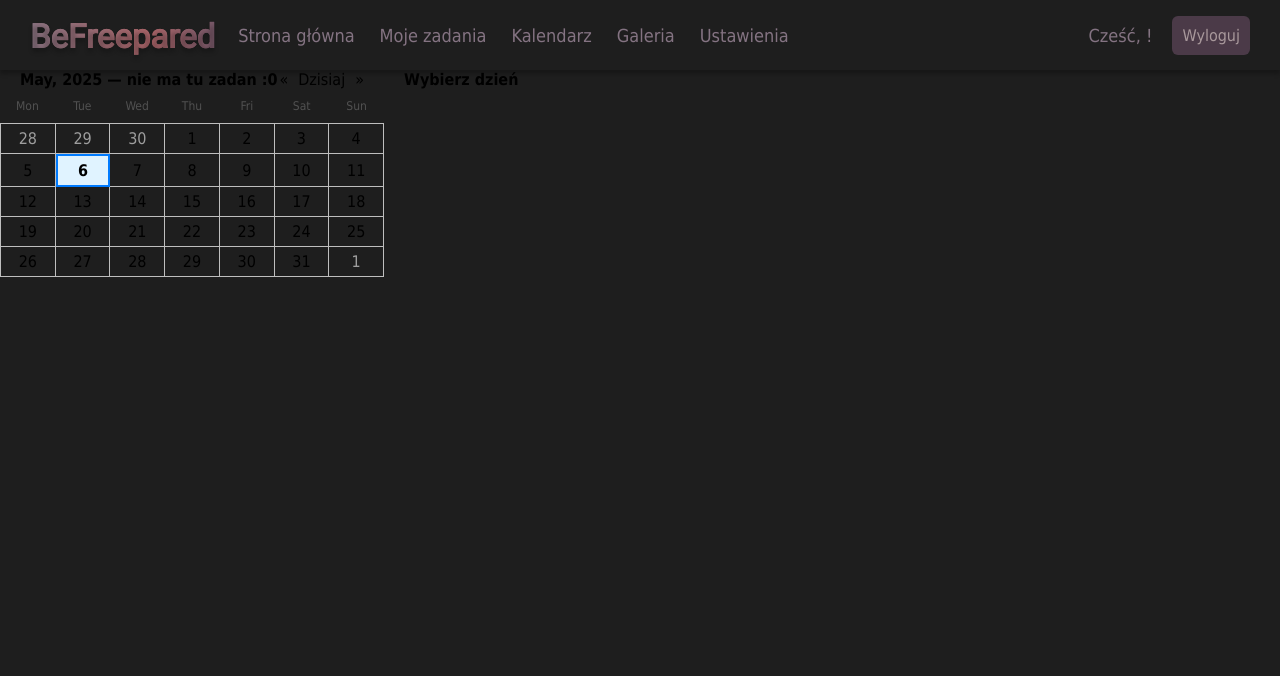
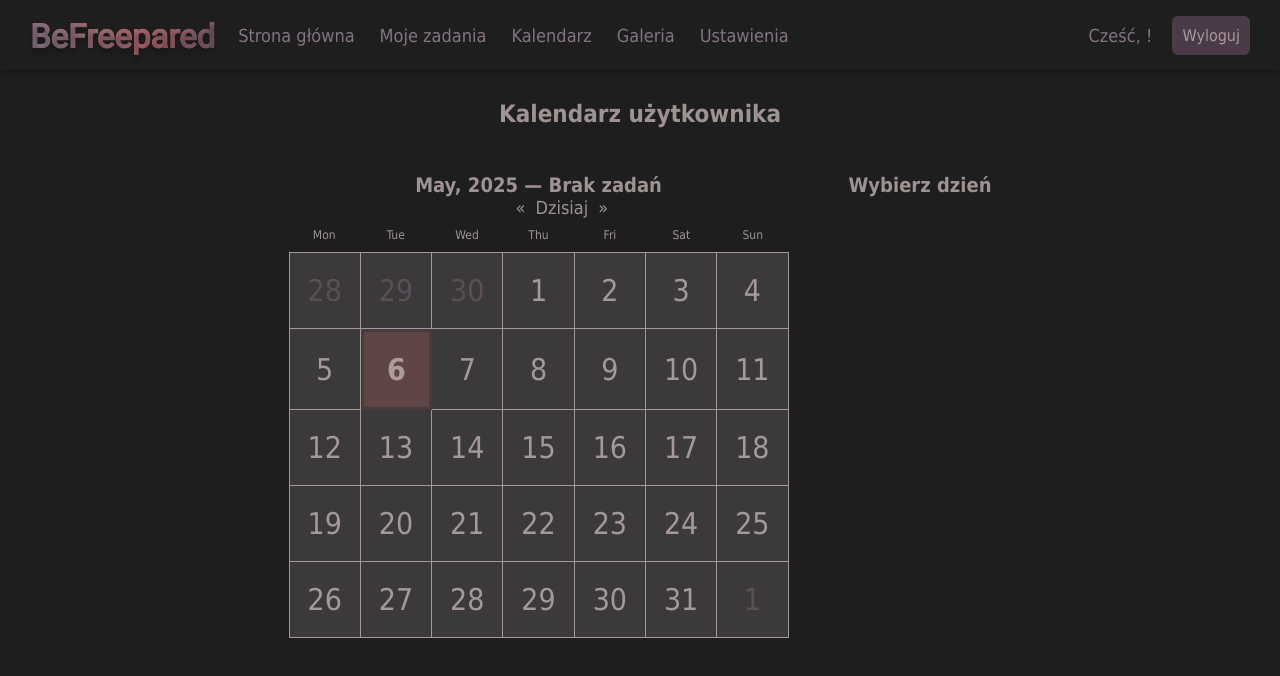
Before and after one commit to Pola75m/BeFreeparedApp, an Angular app: page /my-calendar-page in a window 1280 px wide. Shown: the top 676 px of the page. Built offline with nearby package versions, Linux system fonts and the light colour scheme; sample sign-in values are in the browser's storage.

Commit message:
calendar + gallery edit

```diff
--- a/src/app/calendar-page/calendar-page.component.css
+++ b/src/app/calendar-page/calendar-page.component.css
@@ -1,3 +1,26 @@
-.hellos{
-    color: rgb(162, 188, 218) !important;
+.container{
+  justify-items: center;
+  margin: 10px;
+  padding-top: 20px;
+  padding-left:60px; ;
+  padding-right:60px;;
+  padding-bottom:40px; ;
+  width: auto;
+  height: 100%;
+  text-align: left;
+  margin-bottom: 20px;
+  color: #c4b5b5c4;
 }
+.container>h2{
+    color: #c4b5b5c4; justify-items: center;
+  margin: 10px;
+  padding-top: 20px;
+  padding-left:60px; ;
+  padding-right:60px;;
+  padding-bottom:40px; ;
+  width: auto;
+  height: 100%;
+  text-align: left;
+  margin-bottom: 20px;
+  color: #c4b5b5c4;
+}
--- a/src/app/calendar-page/calendar-page.component.html
+++ b/src/app/calendar-page/calendar-page.component.html
@@ -1,2 +1,3 @@
-<h4 class="hellos">Zadania wszystkich Freepedzików</h4>
-<calendar [meetings]="allMeetings"></calendar>
+<div class="container">
+  <calendar [meetings]="allMeetings"></calendar>
+</div>
--- a/src/app/calendar-page/calendar-page.component.ts
+++ b/src/app/calendar-page/calendar-page.component.ts
@@ -24,7 +24,7 @@ export class CalendarPageComponent {
         if (!task.deadline) continue;
         const date = DateTime.fromISO(task.deadline).toISODate()!;
         if (!result[date]) result[date] = [];
-        result[date].push(task.task_name + ` (${task.username})`);
+        result[date].push("Zadanie użytkownika " + `${task.username}` +": \""+ task.task_name+"\" " );
       }
 
       this.allMeetings = result;
--- a/src/app/calendar/calendar.component.css
+++ b/src/app/calendar/calendar.component.css
@@ -1,14 +1,37 @@
+*{
+    font-family: Tahoma, Verdana, sans-serif;
+}
+.container{
+  justify-items: center;
+  margin: 10px;
+  padding-top: 20px;
+  padding-left:60px; ;
+  padding-right:60px;;
+  padding-bottom:40px; ;
+  width: auto;
+  height: 100%;
+  text-align: left;
+  margin-bottom: 20px;
+  color: #c4b5b5c4;
+}
 .calendar-container {
     display: flex;
+    margin-top: 45px;
+    font-weight: 500;
+    font-size: 20px;
   }
-
   .calendar {
     padding-right: 10px;
-    min-width: 384px;
+    min-width: 500px;
+    width: 100%;
+    height: 90px;
+    font-size: 30px;
+    text-align: center;
   }
 
   .calendar-headline {
     display: flex;
+    flex-direction: column;
     margin-bottom: 10px;
     justify-content: space-between;
     padding: 0 20px;
@@ -16,10 +39,13 @@
 
   .calendar-headline-month {
     font-weight: 600;
+    font-size: 20px;
   }
 
   .calendar-headline-controls {
     display: flex;
+    margin-left: 45%;
+    font-size: 18px;
   }
 
   .calendar-headline-control {
@@ -39,7 +65,7 @@
     grid-template-columns: repeat(7, minmax(0, 1fr));
     font-size: 12px;
     margin-bottom: 10px;
-    color: rgb(81, 81, 81);
+    color: #c4b5b5c4;
   }
 
   .calendar-weeks-grid-cell {
@@ -47,58 +73,81 @@
   }
 
   .calendar-grid-cell-inactive {
-    color: #9e9e9e;
+    color: #5c4f5afd;
   }
 
   .calendar-grid {
     display: grid;
+    background-color: #d6c9c928;
     grid-template-columns: repeat(7, minmax(0, 1fr));
-    border-top: 1px solid rgb(190, 190, 190);
-    border-left: 1px solid rgb(190, 190, 190);
+    grid-column: 1;
+    border-top: 1px solid #c4b5b5c4;
+    border-left: 1px solid #c4b5b5c4;
   }
 
   .calendar-grid-cell {
-    padding: 5px;
+    padding: 20px 10px;
     display: flex;
     align-items: center;
     justify-content: center;
-    border-bottom: 1px solid rgb(190, 190, 190);
-    border-right: 1px solid rgb(190, 190, 190);
+    border-bottom: 1px solid #c4b5b5c4;
+    border-right: 1px solid #c4b5b5c4;
     cursor: pointer;
   }
 
   .calendar-grid-cell:hover {
-    background: #9ba3bf;
+    background: #847382;
   }
 
   .calendar-grid-cell-active {
-    background: #9ba3bf;
+    background: rgba(105, 83, 93, 0.788);
   }
 
+
+  .calendar-grid-cell-today {
+    background-color: #774e509a;
+    border: 3px solid #3d363cab;
+    font-weight: bold;
+  }
+
+  .calendar-grid-cell-dot {
+    width: 8px;
+    height: 8px;
+    text-align: center;
+    background-color: #c4b5b5c4;
+    border-radius: 50%;
+    margin: 0;
+  }
+  .calendar-grid-cell-content {
+  display: flex;
+  flex-direction: column;
+  align-items: center;
+  justify-content: center;
+}
+  .calendar-grid-cell:hover {
+    background-color: #524950ab;
+    cursor: pointer;
+  }
   .schedule {
-    margin-left: 10px;
+    text-align: center;
+    width: 100%;
+    margin-left: 50px;
   }
 
   .schedule-headline {
     font-weight: 600;
-    margin-bottom: 30px;
+    margin-bottom: 55px;
   }
+  .schedule-item{
+  background-color: #c4b5b59f;
+  color: #1e1e1e;
+  border: 1px solid #3d363cab;
+  font-size: 18px;
 
-  .calendar-grid-cell-today {
-    background-color: #e0f3ff;
-    border: 2px solid #007bff;
-    font-weight: bold;
+  margin-bottom: 10px;
+  padding: 15px;
+  border-radius: 10px;
+  display: flex;
+  flex-direction: column;
+  gap: 10px;
   }
-
-  .calendar-grid-cell-dot {
-    width: 6px;
-    height: 6px;
-    background-color: #007bff;
-    border-radius: 50%;
-    margin: 2px auto 0 auto;
-  }
-
-  .calendar-grid-cell:hover {
-    background-color: #f0f0f0;
-    cursor: pointer;
-  }
--- a/src/app/calendar/calendar.component.html
+++ b/src/app/calendar/calendar.component.html
@@ -1,44 +1,66 @@
+<div class="container">
+  <h2>Kalendarz użytkownika</h2>
   <div class="calendar-container">
     <div class="calendar">
       <div class="calendar-headline">
         <div class="calendar-headline-month">
-        {{ firstDayOfActiveMonth().monthShort }}, {{ firstDayOfActiveMonth().year }} —
+          {{ firstDayOfActiveMonth().monthShort }},
+          {{ firstDayOfActiveMonth().year }} —
           <span *ngIf="monthlyTaskCount() > 0; else noTasks">
-          {{ monthlyTaskCount() }} tasks
+            Ilość zadań: {{ monthlyTaskCount() }}
           </span>
-        <ng-template #noTasks>nie ma tu zadan :0</ng-template>
+          <ng-template #noTasks> Brak zadań<br /></ng-template>
         </div>
+
         <div class="calendar-headline-controls">
-        <div class="calendar-headline-control" (click)="goToPreviousMonth()">
+          <span class="calendar-headline-control" (click)="goToPreviousMonth()">
             «
-        </div>
-        <div
+          </span>
+          <span
             class="calendar-headline-control calendar-headline-control-today"
             (click)="goToToday()"
           >
             Dzisiaj
-        </div>
-        <div class="calendar-headline-control" (click)="goToNextMonth()">»</div>
+          </span>
+          <span class="calendar-headline-control" (click)="goToNextMonth()">
+            »
+          </span>
         </div>
       </div>
       <div class="calendar-weeks-grid">
-      <div *ngFor="let weekDay of weekDays()" class="calendar-weeks-grid-cell">{{ weekDay }}</div>
+        <div
+          *ngFor="let weekDay of weekDays()"
+          class="calendar-weeks-grid-cell"
+        >
+          {{ weekDay }}
+        </div>
       </div>
       <div class="calendar-grid">
-      <div *ngFor="let dayOfMonth of daysOfMonth()"
+        <div
+          *ngFor="let dayOfMonth of daysOfMonth()"
           [ngClass]="{
             'calendar-grid-cell': true,
-          'calendar-grid-cell-active': activeDay()?.toISODate() === dayOfMonth.toISODate(),
-          'calendar-grid-cell-inactive': dayOfMonth.month !== firstDayOfActiveMonth().month,
-          'calendar-grid-cell-today': today().toISODate() === dayOfMonth.toISODate()
+            'calendar-grid-cell-active':
+              activeDay()?.toISODate() === dayOfMonth.toISODate(),
+            'calendar-grid-cell-inactive':
+              dayOfMonth.month !== firstDayOfActiveMonth().month,
+            'calendar-grid-cell-today':
+              today().toISODate() === dayOfMonth.toISODate()
           }"
           (click)="selectDay(dayOfMonth)"
         >
-        {{ dayOfMonth.day }}
+          <div class="calendar-grid-cell-content">
+            <span class="calendar-day-number">{{ dayOfMonth.day }}</span>
             <div
-          *ngIf="dayOfMonth.toISODate() && meetings && meetings[dayOfMonth.toISODate()!] && meetings[dayOfMonth.toISODate()!].length > 0"
+              *ngIf="
+                dayOfMonth.toISODate() &&
+                meetings &&
+                meetings[dayOfMonth.toISODate()!] &&
+                meetings[dayOfMonth.toISODate()!].length > 0
+              "
               class="calendar-grid-cell-dot"
             ></div>
+          </div>
         </div>
       </div>
     </div>
@@ -53,13 +75,17 @@
       </div>
       <div>
         <div *ngIf="activeDay() && activeDayMeetings().length === 0">
-        Brak zadań tego dnia ^^
+          Brak zadań tego dnia
         </div>
         <div *ngIf="activeDay() && activeDayMeetings().length > 0">
-        <div *ngFor="let meeting of activeDayMeetings()" class="schedule-item">
+          <div
+            *ngFor="let meeting of activeDayMeetings()"
+            class="schedule-item"
+          >
             {{ meeting }}
           </div>
         </div>
       </div>
     </div>
   </div>
+</div>
--- a/src/app/communitygallery/communitygallery.component.css
+++ b/src/app/communitygallery/communitygallery.component.css
@@ -1,5 +1,9 @@
 .gallery-container {
   display: flex;
+  padding-top: 20px;
+  padding-left:60px; ;
+  padding-right:60px;;
+  padding-bottom:40px;
   flex-wrap: wrap;
   gap: 16px;
 }
--- a/src/app/communitygallery/communitygallery.component.html
+++ b/src/app/communitygallery/communitygallery.component.html
@@ -1,6 +1,6 @@
 <div class="gallery-container">
   <div *ngFor="let image of gallery" class="gallery-item">
     <img [src]="image.url" [alt]="image.fileName" />
-    <p>Login: {{ image.username }}</p>
+    <p>Użytkownik: {{ image.username }}</p>
   </div>
 </div>
--- a/src/app/gallery/gallery.component.css
+++ b/src/app/gallery/gallery.component.css
@@ -1,4 +1,4 @@
-* {
+/** {
   font-family: Tahoma,sans-serif;
 }
 .container {
@@ -7,13 +7,14 @@
   grid-template-rows: 50fr 50fr;
   padding: 5px;
 }
-.container > div.header {
+.header {
   justify-items: center;
   margin: 10px;
   padding: 10px;
   width: auto;
   text-align: left;
-  color: #886e84;
+
+  color: #c4b5b5c4;
 }
 h2 {
   font-size: 25px;
@@ -23,6 +24,45 @@ h2 {
   padding: 10px;
   text-align: left;
   color: #886e84;
+}
+*/
+* {
+  box-sizing: border-box;
+  font-family: Tahoma, Geneva, Verdana, sans-serif;
+  color: #1e1e1e;
+}
+
+.box {
+  padding-top: 20px;
+  padding-left:60px; ;
+  padding-right:60px;;
+  padding-bottom:40px;
+  background: #1e1e1e;
+
+}
+
+.gallery-container {
+  display: flex;
+  flex-wrap: wrap;
+  gap: 16px;
+}
+
+h2 {
+  margin-bottom: 20px;
+  color: #c4b5b5c4;
+}
+
+h3, h4 {
+  color: #c4b5b5c4;
+}
+.gallery-item {
+  width: 200px;
+  text-align: center;
+}
+.gallery-item img {
+  width: 100%;
+  height: auto;
+  border-radius: 8px;
 }
 .btnn-upload {
   color: #1e1e1e;
--- a/src/app/gallery/gallery.component.html
+++ b/src/app/gallery/gallery.component.html
@@ -1,18 +1,10 @@
-<button class="btnn-upload"><span>Dodaj plik</span></button>
-<div class="container">
-  <div class="header">
-    <h2>Galeria użytkownika</h2>
-  </div>
-  <div class="content">
 <div class="btnn-upload" (click)="fileInput.click()">
   <ng-container *ngIf="!selectedFile">
     <span>Dodaj plik</span>
   </ng-container>
-
   <ng-container *ngIf="selectedFile">
     <span>Wysyłanie...</span>
   </ng-container>
-
   <input
     #fileInput
     type="file"
@@ -21,19 +13,24 @@
     (change)="handleClickAndUpload($event)"
   />
 </div>
-
+<div class="box">
+  <div class="header">
+    <h2>Galeria użytkownika</h2>
+  </div>
   <div *ngIf="gallery.length > 0; else brakZdjec">
     <h3>Twoje zdjęcia:</h3>
-      <div style="display: flex; flex-wrap: wrap; gap: 10px">
-        <div *ngFor="let img of gallery" style="width: 150px">
-          <img [src]="img.url" alt="{{ img.fileName }}" width="100%" />
+    <div class="gallery-container">
+      <div *ngFor="let img of gallery" class="gallery-item">
+        <img [src]="img.url" alt="{{ img.fileName }}" />
         <button class="delete-btn" (click)="deleteImage(img.id)">Usuń</button>
       </div>
     </div>
   </div>
-
   <ng-template #brakZdjec>
-      <p>Brak zdjęć w galerii.</p>
+    <h3>
+      Brak zdjęć w galerii.
+      <br />
+      Dodawaj zdjęcia poprzez przycisk w dolnym rogu galerii!
+    </h3>
   </ng-template>
 </div>
-</div>
--- a/src/app/home/home.component.css
+++ b/src/app/home/home.component.css
@@ -80,7 +80,7 @@ p{
   box-shadow: 0px 6px 12px rgba(0, 0, 0, 0.1);
   transform: translateY(2px);
 }
-/* Responsive layout - makes a one column-layout instead of two-column layout */
+
 @media (max-width: 800px) {
   .flex-container {
     flex-direction: column;
--- a/src/app/my-lists/my-lists.component.css
+++ b/src/app/my-lists/my-lists.component.css
@@ -12,11 +12,13 @@ body {
 
 .todo-container {
   margin: 0 auto;
-  padding: 40px;
+  padding-top: 20px;
+  padding-left:60px; ;
+  padding-right:60px;;
+  padding-bottom:40px; ;
 }
 
 h2 {
-  font-size: 28px;
   margin-bottom: 20px;
   color: #c4b5b5c4;
 }
@@ -119,7 +121,7 @@ li {
 li .close-btn {
   position: absolute;
   top: 10px;
-  right: 10px;
+  right:13px;
   border: none;
   padding: 7px 10px;
   font-size: 20px;
```
Lines whose indentation alone changed are shown as unchanged.
